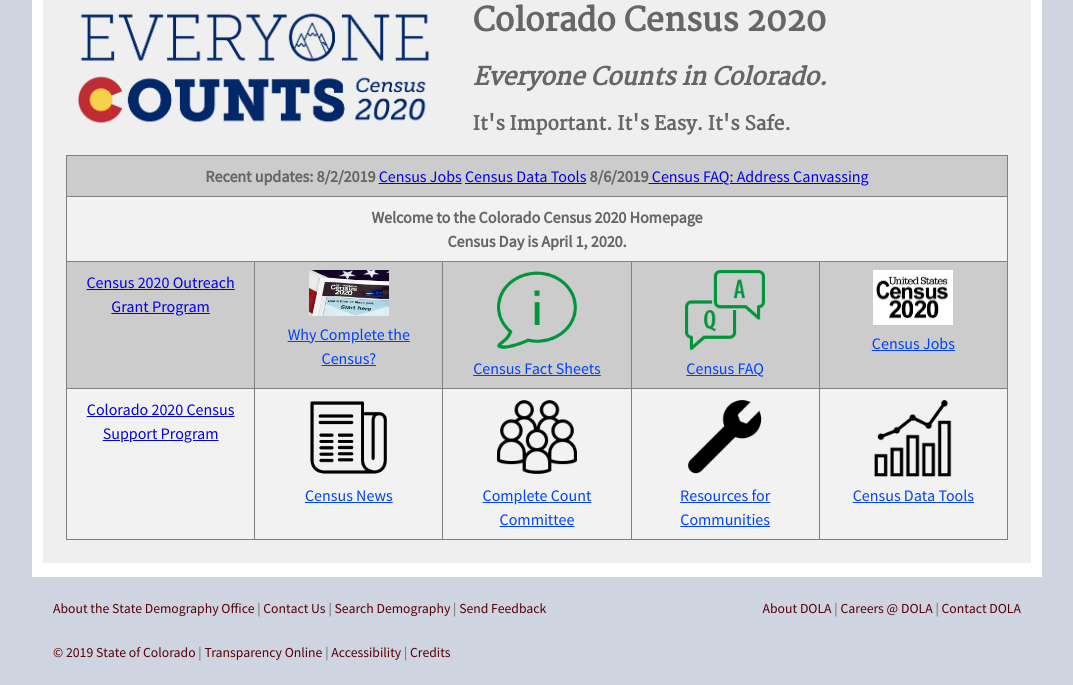
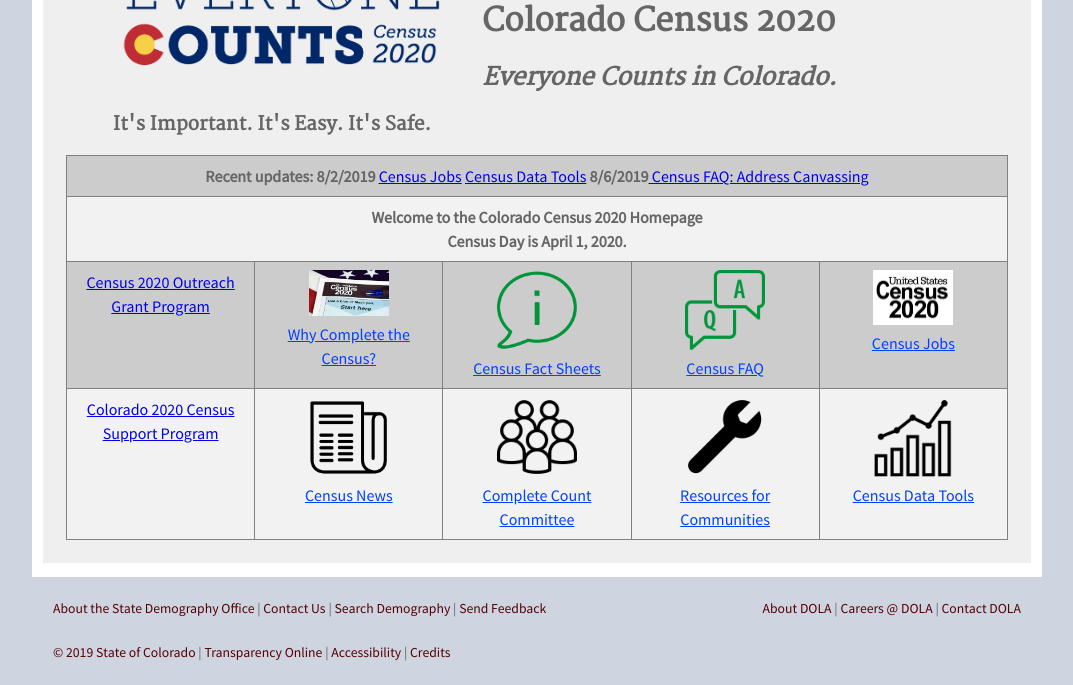
Before and after one commit to TBleess/Website_New, a Jekyll site: the page built from pages/5_CensusACS/census_2020_main.html, in a window 1280 px wide. Shown: the part 990-1675 px from the top of the page, without its empty margins (103-1176 px from the left). Built offline with Jekyll 4.4.1, drawn with Linux system fonts in a browser that asks for light colours.

Commit message:
Update census_2020_main.html

```diff
--- a/pages/5_CensusACS/census_2020_main.html
+++ b/pages/5_CensusACS/census_2020_main.html
@@ -59,12 +59,13 @@
 <div>
       <img src="/images/AdobeStock_134849033.jpeg" alt="Everyone Counts in Colorado.  Show that you are here." width="85%" height="85%" class="center"></img>
 </div>
-<p><img src="/images/CO_Census2020_v3-01.png" style="width:40%;height:auto;float:left;margin-right:30px;" class="center">
+<div class="center">
+<p><img src="/images/CO_Census2020_v3-01.png" style="width:40%;height:auto;float:left;margin-right:30px;" >
    <h1>Colorado Census 2020 </h1>
    <h2><i>Everyone Counts in Colorado.</i></h2>
    <h3>It's Important. It's Easy.  It's Safe.</h3>
 </p>
-
+</div>
 	<table border="1" margin-left="0px">
 		<col width="176px">
 		<col width="176px">
```
